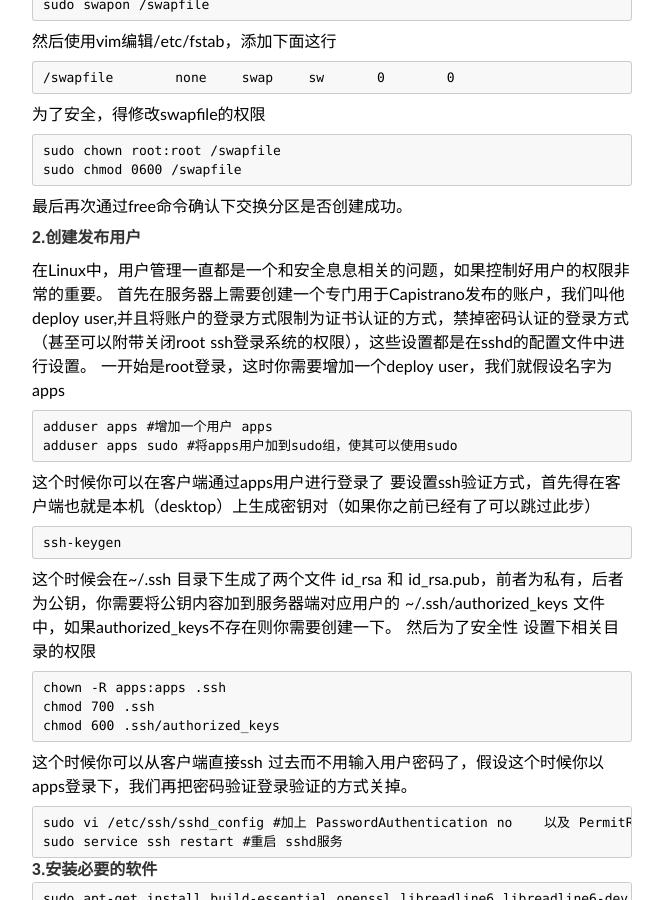
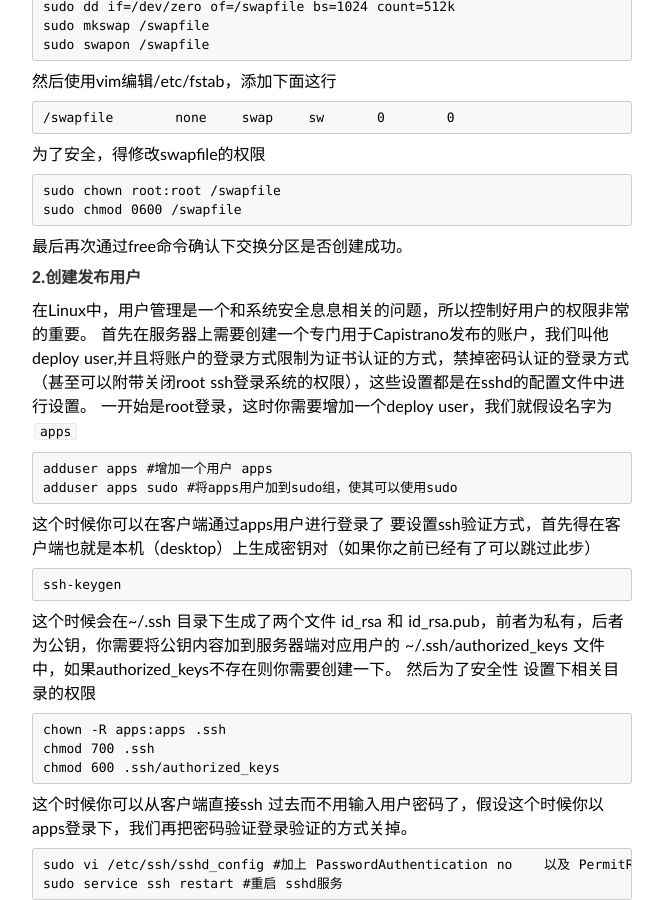
Before and after one commit to bjzhang/bjzhang.github.io, a Jekyll site: the page built from _posts/2013/2013-05-25-discourse-install-guide.md, in a window 1280 px wide and 900 px high, scrolled down 1184 px. Shown: the whole window, without its empty margins (308-971 px from the left). Built offline with Jekyll 4.4.1, drawn with Linux system fonts in a browser that asks for light colours; some web fonts are replaced; Markdown is read by kramdown in place of the engine named in the settings; comment, search, counter and statistics services are not loaded.

Commit message:
更新discourse

```diff
--- a/_posts/2013/2013-05-25-discourse-install-guide.md
+++ b/_posts/2013/2013-05-25-discourse-install-guide.md
@@ -32,7 +32,7 @@ Discourse的源码托管在github,[https://github.com/discourse/discourse](https
 
 	vi /etc/hosts #比如 127.0.0.1       localhost mydiscourse.org
 
-
+<br>
 ####1.创建交换区
 有些虚拟机提供商可能默认就创建好交换区了，你可以通过free命令来查看，如果free的结果中看到类似如下这一行的时候，说明已经存在swap分区了
 
@@ -57,9 +57,9 @@ Digital Ocean默认是没有帮你创建好交换分区的，创建的方式如
 最后再次通过free命令确认下交换分区是否创建成功。
 
 ####2.创建发布用户
-在Linux中，用户管理一直都是一个和安全息息相关的问题，如果控制好用户的权限非常的重要。
+在Linux中，用户管理是一个和系统安全息息相关的问题，所以控制好用户的权限非常的重要。
 首先在服务器上需要创建一个专门用于Capistrano发布的账户，我们叫他deploy user,并且将账户的登录方式限制为证书认证的方式，禁掉密码认证的登录方式（甚至可以附带关闭root ssh登录系统的权限），这些设置都是在sshd的配置文件中进行设置。
-一开始是root登录，这时你需要增加一个deploy user，我们就假设名字为 apps
+一开始是root登录，这时你需要增加一个deploy user，我们就假设名字为 `apps`
 
 	adduser apps #增加一个用户 apps
 	adduser apps sudo #将apps用户加到sudo组，使其可以使用sudo
```
